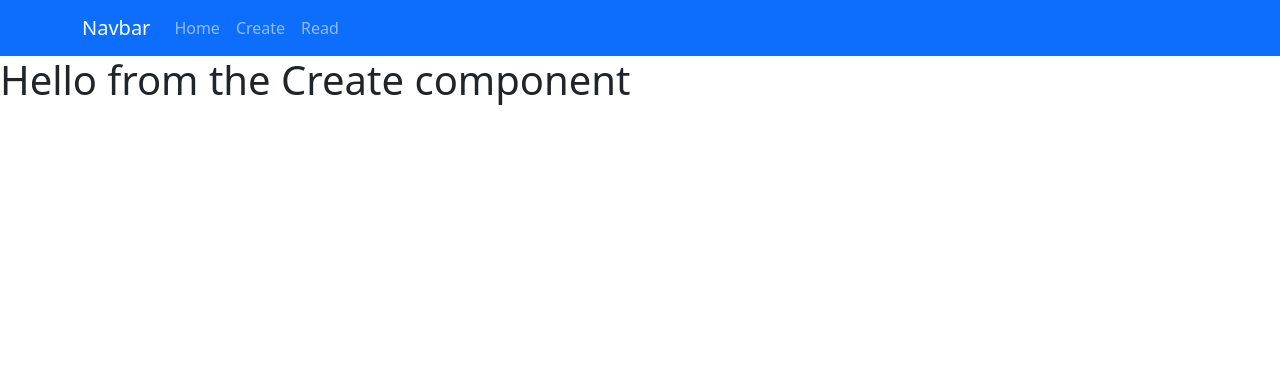
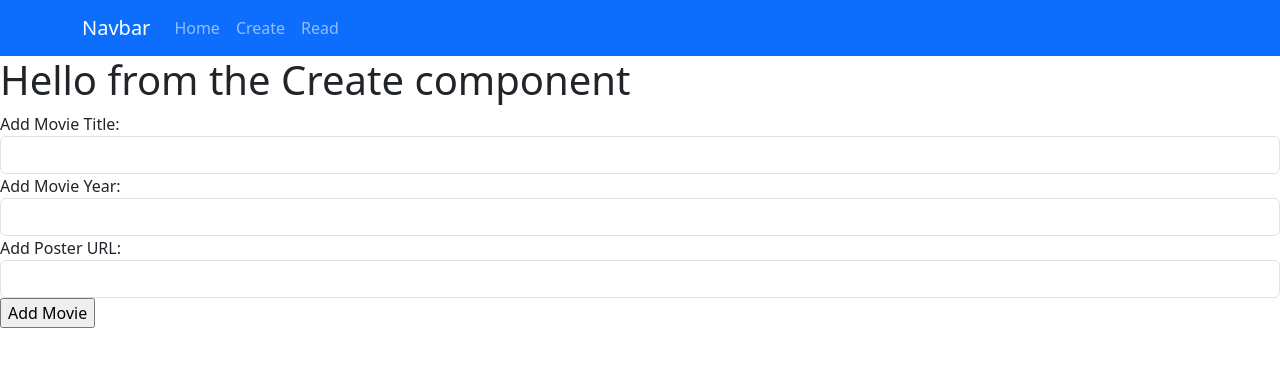
Before and after one commit to fionntmcc/DataRepresentationLab4, a React (Create React App) app in the folder my-app/: page /create in a window 1280 px wide. Shown: the top 366 px of the page. Built offline with nearby package versions, Linux system fonts and the light colour scheme.

Commit message:
form for creating movie

```diff
--- a/my-app/src/components/Create.js
+++ b/my-app/src/components/Create.js
@@ -1,6 +1,57 @@
+import { useState } from "react";
+
 // Reusable read component
 const Create = () => {
-    return <h1>Hello from the Create component</h1>;
+
+  const [title, setTitle, year, setYear, poster, setPosterURL] = useState("");
+
+  const handleSubmit = (e) => {
+    e.preventDefault();
+    console.log(title);
+    console.log(year);
+    console.log(poster);
+  }
+
+  return(
+    <div>
+      <h1>Hello from the Create component</h1>
+      <form onSubmit={handleSubmit}>
+
+        <div>
+    	    <label>Add Movie Title: </label>
+          <input type="text"
+          className="form-control"
+          value={title}
+          onChange={(e) => {setTitle(e.target.value) }}
+          />
+        </div>
+
+        <div>
+    	    <label>Add Movie Year: </label>
+          <input type="text"
+          className="form-control"
+          value={year}
+          onChange={(e) => {setYear(e.target.value) }}
+          />
+        </div>
+
+        <div>
+    	    <label>Add Poster URL: </label>
+          <input type="text"
+          className="form-control"
+          value={poster}
+          onChange={(e) => {setPosterURL(e.target.value) }}
+          />
+        </div>
+
+        <div>
+          <input type="submit" value="Add Movie"/>
+        </div>
+
+
+      </form>
+    </div>
+  )
   };
 
   export default Create;
```
